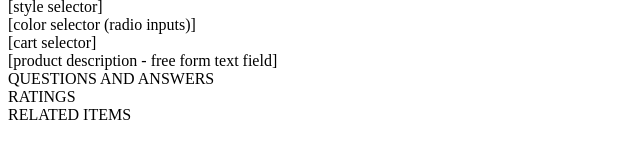
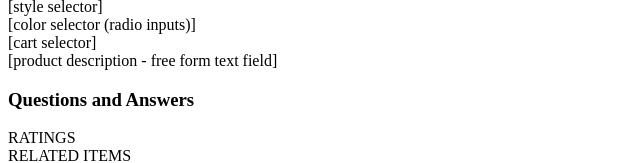
Before and after one commit to Tully-Trouts/rfp2202-FEC, a React app: page / in a window 1280 px wide. Shown: the part 214-377 px from the top of the page, without its empty margins (0-640 px from the left). Built offline with nearby package versions, Linux system fonts and the light colour scheme; no server answers; the HTML template or start-up script is replaced by a standard one.

Commit message:
bit of progress to save

```diff
--- a/src/components/Q&A.jsx
+++ b/src/components/Q&A.jsx
@@ -1,4 +1,5 @@
 import React from 'react';
+import axios from 'axios';
 
 class QnA extends React.Component {
   constructor(props) {
@@ -6,7 +7,13 @@ class QnA extends React.Component {
     this.state = {
       questionsList: [],
     };
+
     this.getQuestionsById = this.getQuestionsById.bind(this);
+  }
+
+  componentDidMount() {
+    this.getQuestionsById(65631);
+    console.log(this.getQuestionsById(65631))
   }
 
   getQuestionsById(productId) {
@@ -28,7 +35,10 @@ class QnA extends React.Component {
 
   render() {
     return (
-      <div>QUESTIONS AND ANSWERS</div>
+      <div className='QnA_section'>
+        <h3 className='QnA_title'>Questions and Answers</h3>
+        <div></div>
+      </div>
     )
   }
 }
```
Also changed, not shown: 1 other file (tests, documents, lock files or other folders).
